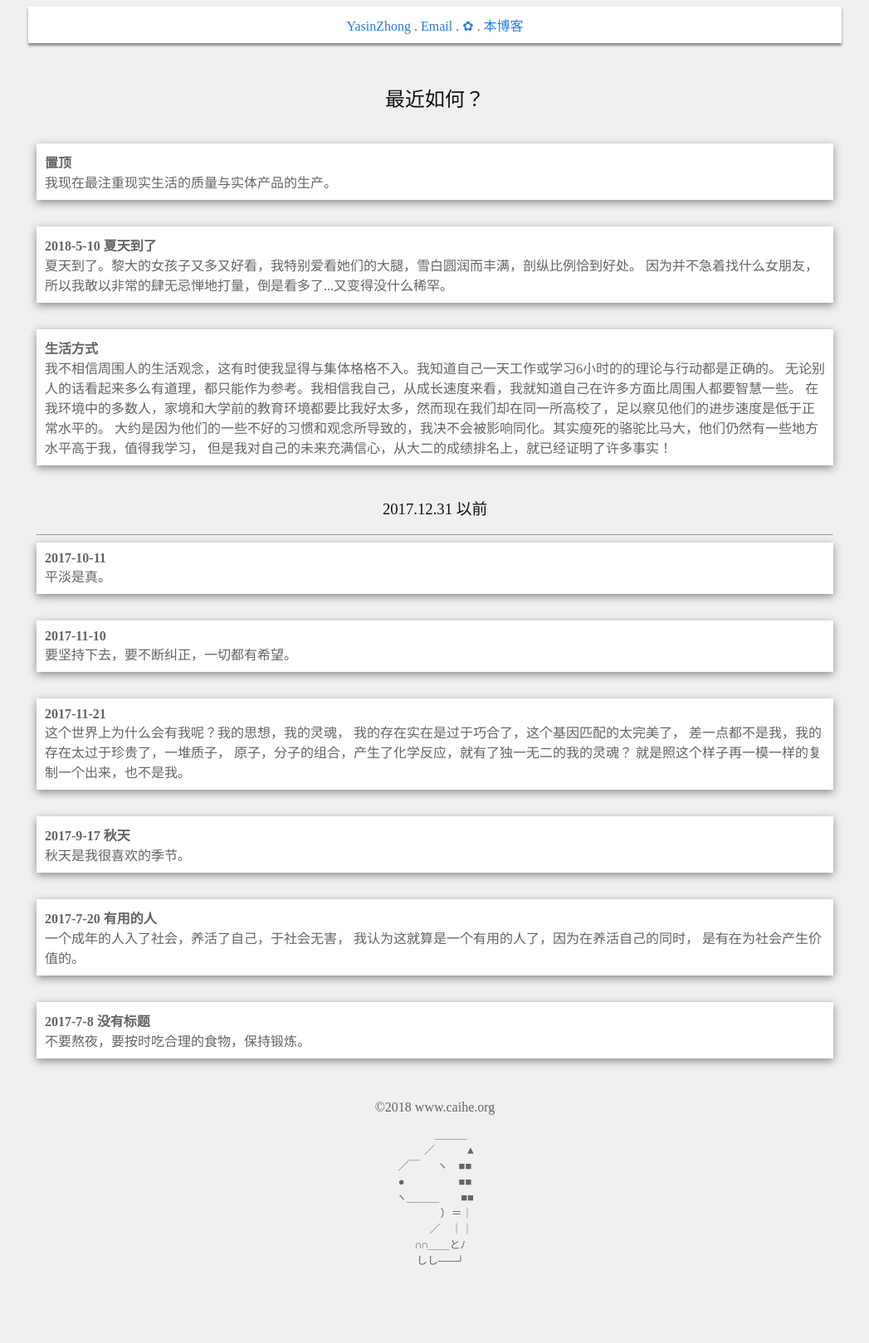
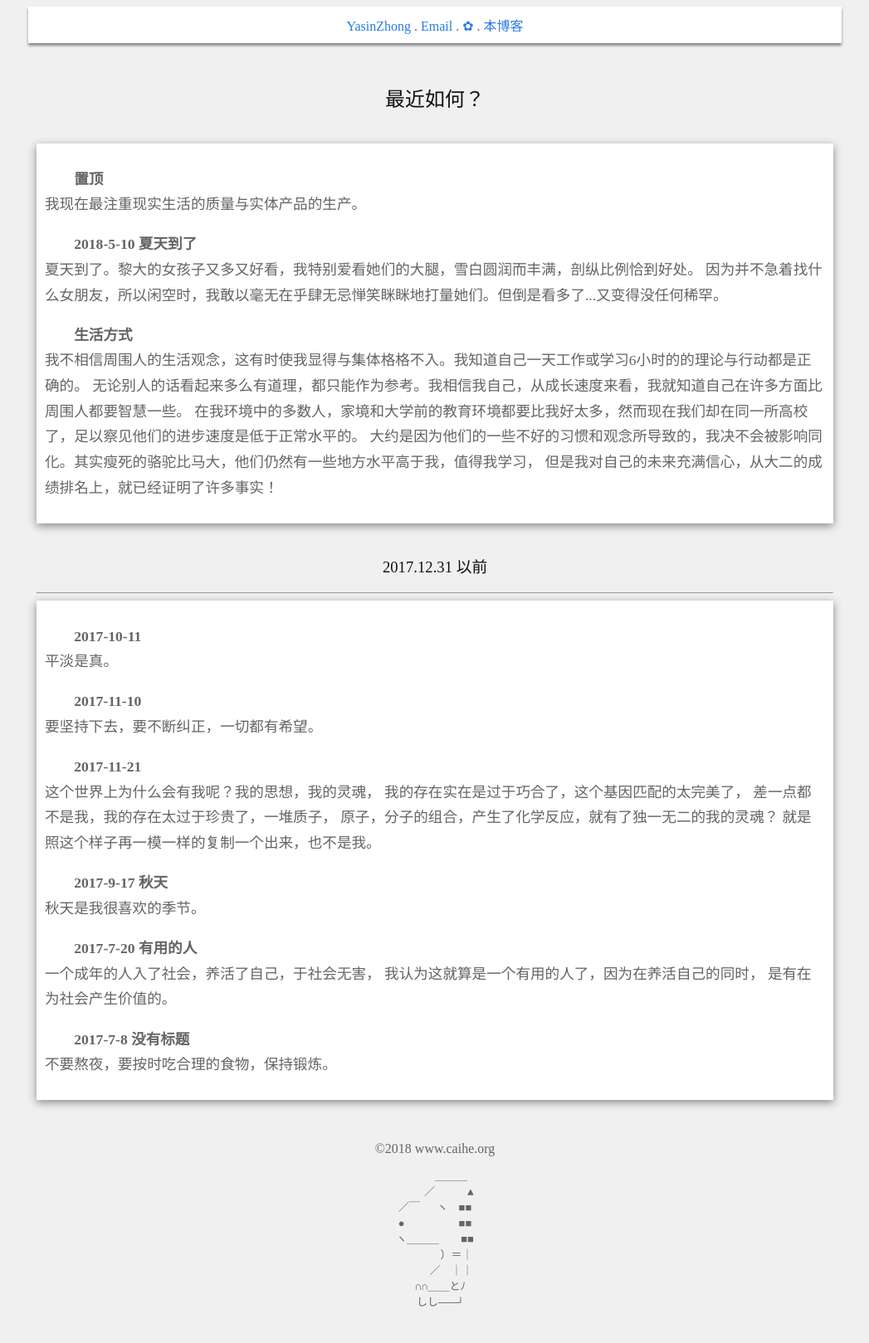
Before and after one commit to YasinZhong/yasinzhong.github.io, a Jekyll site: the page built from post0/twi.html, in a window 1280 px wide. Shown: the whole page at 83% size, without its empty margins (116-1163 px from the left). Built offline with Jekyll 4.4.1, drawn with Linux system fonts in a browser that asks for light colours; comment, search, counter and statistics services are not loaded; before the commit the page ends 1569 px from its top, so only the background shows below that.

Commit message:
2018/05/18

```diff
--- a/_layouts/default-twit.html
+++ b/_layouts/default-twit.html
@@ -14,6 +14,10 @@
 	height: auto;
 	padding:10px;
 	style="text-align:left;"
+	  }
+
+	  b{
+	  	display:block;
 	  }
 	</style>
 	<link href="favicon.ico" rel="shortcut icon" type="image/x-icon" media="screen" />
--- a/post0/twi.html
+++ b/post0/twi.html
@@ -6,62 +6,70 @@ title: 最近如何？
 <h2>{{ page.title }}</h2>
 <br/>
 
+
 <div class="divider" id="置顶">
-  <b>置顶</b><br/>
+ <p>
+ <b>置顶</b>
   我现在最注重现实生活的质量与实体产品的生产。
-</div>
+ </p>
 
-<div class="divider" id="夏天到了">
-  <b>2018-5-10 夏天到了</b><br/>
+
+  <p>
+  <b>2018-5-10 夏天到了</b>
   夏天到了。黎大的女孩子又多又好看，我特别爱看她们的大腿，雪白圆润而丰满，剖纵比例恰到好处。
-  因为并不急着找什么女朋友，所以我敢以非常的肆无忌惮地打量，倒是看多了...又变得没什么稀罕。
-</div>
+  因为并不急着找什么女朋友，所以闲空时，我敢以毫无在乎肆无忌惮笑眯眯地打量她们。但倒是看多了...又变得没任何稀罕。
+  </p>
 
-<div class="divider" id="生活方式">
-  <b>生活方式</b><br/>
+  <p>
+  <b>生活方式</b>
   我不相信周围人的生活观念，这有时使我显得与集体格格不入。我知道自己一天工作或学习6小时的的理论与行动都是正确的。
   无论别人的话看起来多么有道理，都只能作为参考。我相信我自己，从成长速度来看，我就知道自己在许多方面比周围人都要智慧一些。
   在我环境中的多数人，家境和大学前的教育环境都要比我好太多，然而现在我们却在同一所高校了，足以察见他们的进步速度是低于正常水平的。
   大约是因为他们的一些不好的习惯和观念所导致的，我决不会被影响同化。其实瘦死的骆驼比马大，他们仍然有一些地方水平高于我，值得我学习，
   但是我对自己的未来充满信心，从大二的成绩排名上，就已经证明了许多事实！
+  </p>
 </div>
+
 
 
 <h3>2017.12.31 以前</h3>
 <hr/>
 
 <div class="divider" id="2017-10-11">
-  <b>2017-10-11</b><br/>
+  <p>
+  <b>2017-10-11</b>
   平淡是真。
-</div>
+  </p>
 
-<div class="divider" id="2017-11-10">
-  <b>2017-11-10</b><br/>
+  <p>
+  <b>2017-11-10</b>
   要坚持下去，要不断纠正，一切都有希望。
-</div>
+  </p>
 
-<div class="divider" id="2017-11-21">
-  <b>2017-11-21</b><br/>
+  <p>
+  <b>2017-11-21</b>
   这个世界上为什么会有我呢？我的思想，我的灵魂，
   我的存在实在是过于巧合了，这个基因匹配的太完美了，
   差一点都不是我，我的存在太过于珍贵了，一堆质子，
   原子，分子的组合，产生了化学反应，就有了独一无二的我的灵魂？
   就是照这个样子再一模一样的复制一个出来，也不是我。
-</div>
+  </p>
 
-<div class="divider" id="秋天">
-  <b>2017-9-17 秋天</b><br/>
+  <p>
+  <b>2017-9-17 秋天</b>
   秋天是我很喜欢的季节。
-</div>
+  </p>
 
-<div class="divider" id="有用的人">
-  <b>2017-7-20 有用的人</b><br/>
+  <p>
+  <b>2017-7-20 有用的人</b>
   一个成年的人入了社会，养活了自己，于社会无害，
   我认为这就算是一个有用的人了，因为在养活自己的同时，
   是有在为社会产生价值的。
+  </p>
+
+  <p>
+  <b>2017-7-8 没有标题</b>
+  不要熬夜，要按时吃合理的食物，保持锻炼。
+  </p>
+
 </div>
-
-<div class="divider" id="没有标题">
-  <b>2017-7-8 没有标题</b><br/>
-  不要熬夜，要按时吃合理的食物，保持锻炼。
-</div>
```
